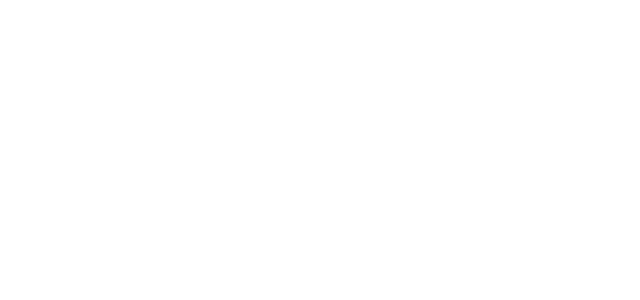
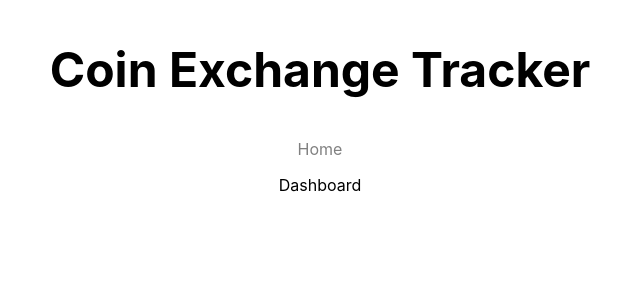
Before and after one commit to elijahbocz/exchange-tracker, a React (Create React App) app in the folder frontend/: page /dashboard in a window 1280 px wide. Shown: the top 300 px of the page, without its empty margins (320-960 px from the left). Built offline with nearby package versions, Linux system fonts and the light colour scheme.

Commit message:
login is redirecting to dashboard, not persisted yet
the redirection feels a bit hacky, using props.history.push idk tho

```diff
--- a/frontend/src/App.js
+++ b/frontend/src/App.js
@@ -1,8 +1,10 @@
 import React from "react";
 import { BrowserRouter, Switch, Route } from "react-router-dom";
+
 import Home from "./components/Home";
 import Login from "./components/Login";
 import Register from "./components/Register";
+import Dashboard from "./components/Dashboard";
 
 function App() {
   return (
@@ -19,6 +21,9 @@
             <Route path="/register">
               <Register />
             </Route>
+            <Route path="/dashboard">
+              <Dashboard />
+            </Route>
           </Switch>
         </BrowserRouter>
       </header>
--- /dev/null
+++ b/frontend/src/components/Dashboard.js
@@ -0,0 +1,24 @@
+import React from "react";
+import styled from "styled-components";
+
+import Header from "./Header"
+
+const StyledDashboard = styled.div`
+  text-align: center;
+
+  h1 {
+    font-size: 3rem;
+  }
+`;
+
+
+function Dashboard() {
+  return (
+    <StyledDashboard>
+      <Header />
+      <p>Dashboard</p>
+    </StyledDashboard>
+  );
+}
+
+export default Dashboard;
--- a/frontend/src/components/Home.js
+++ b/frontend/src/components/Home.js
@@ -1,7 +1,8 @@
 import React from "react";
-import Header from "./Header";
 import styled from "styled-components";
 import { Link } from "react-router-dom";
+
+import Header from "./Header";
 
 const StyledHomeContent = styled.div`
   text-align: center;
--- a/frontend/src/components/Login.js
+++ b/frontend/src/components/Login.js
@@ -1,6 +1,8 @@
 import React, { useState } from "react";
+import { withRouter } from "react-router-dom";
+import styled from "styled-components";
+
 import Header from "./Header";
-import styled from "styled-components";
 
 const StyledLogin = styled.div`
   text-align: center;
@@ -19,7 +21,7 @@
   }
 `;
 
-function Login() {
+function Login(props) {
   const [username, setUsername] = useState('');
   const [password, setPassword] = useState('');
   const [error, setError] = useState('');
@@ -38,11 +40,9 @@
       .then(res => {
         console.log(res)
         if ('error' in res) {
-          if (res['error'] === '1') {
-            setError("Invalid login credentials, try again")
-          }
-        } else if ('success' in res) {
-          // Redirect to main page
+          setError("Invalid login credentials, try again")
+        } else {
+          props.history.push("/dashboard");
         }
       });
   }
@@ -75,4 +75,4 @@
   );
 }
 
-export default Login;
+export default withRouter(Login);
--- a/frontend/src/components/Register.js
+++ b/frontend/src/components/Register.js
@@ -1,6 +1,7 @@
 import React, { useState } from "react";
+import styled from "styled-components";
+
 import Header from "./Header";
-import styled from "styled-components";
 
 const StyledRegistration = styled.div`
   text-align: center;
```
